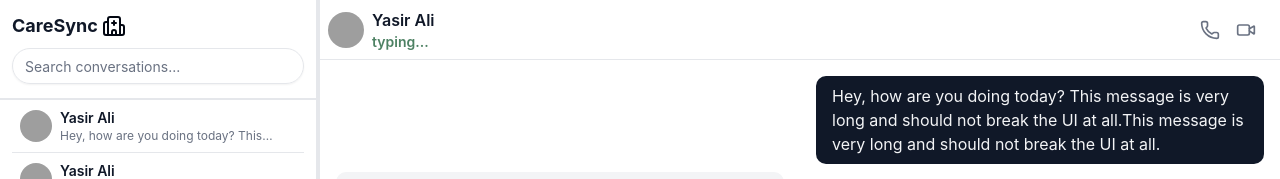
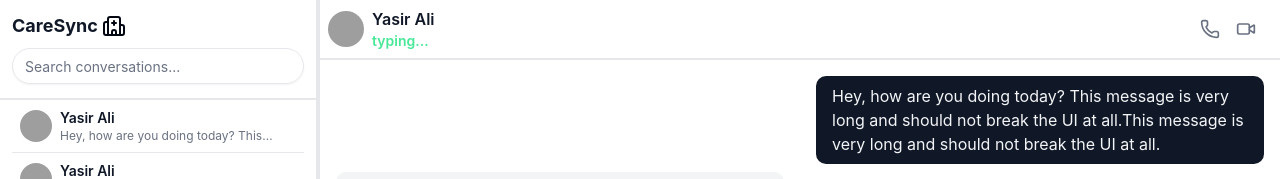
Before and after one commit to Yasir-Ali-Swe/ReactBlueprints, a React (Vite) app: page /messages/1 in a window 1280 px wide. Shown: the top 179 px of the page. Built offline with nearby package versions, Linux system fonts and the light colour scheme; grey boxes are pictures that could not be loaded.

Commit message:
Update message window header

```diff
--- a/src/components/messages/MessageWindowHeader.jsx
+++ b/src/components/messages/MessageWindowHeader.jsx
@@ -8,7 +8,7 @@ import DoctorsData from "@/dummyData/DoctorData.js";
 const MessageWindowHeader = () => {
   const { id } = useParams();
   return (
-    <div className="border-b h-15 w-full flex items-center justify-between">
+    <div className="border-b-2 h-15 w-full flex items-center justify-between">
       <div className="flex items-center gap-2 p-2">
         <Link
           to="/messages"
@@ -24,7 +24,7 @@ const MessageWindowHeader = () => {
           <h1 className="text-base font-semibold text-primary truncate">
             Yasir Ali
           </h1>
-          <p className="text-sm font-semibold text-green-900 animate-pulse">
+          <p className="text-sm font-semibold text-green-400 animate-pulse">
             typing...
           </p>
         </div>
```
